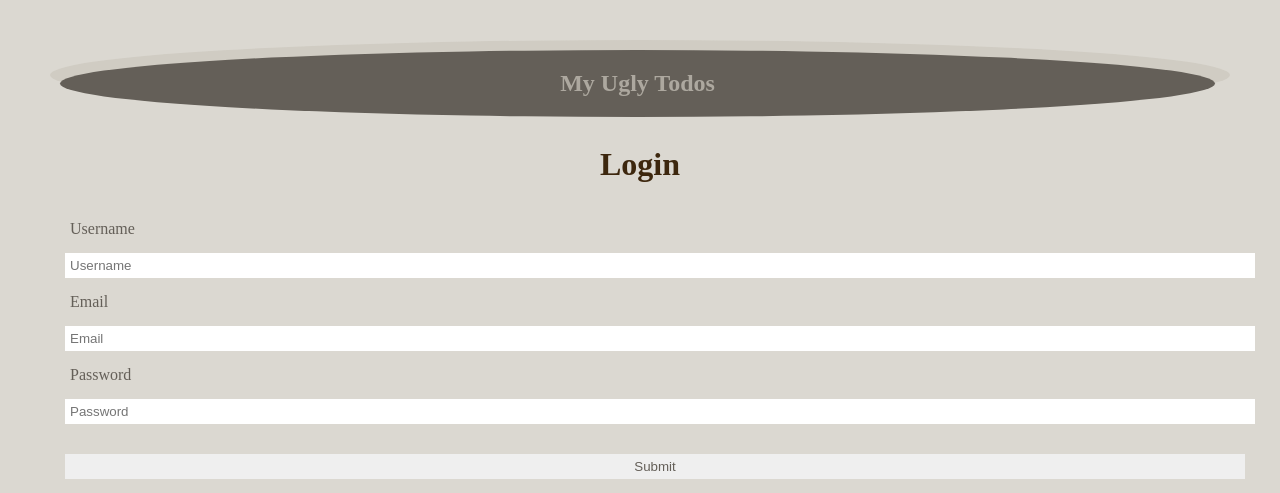
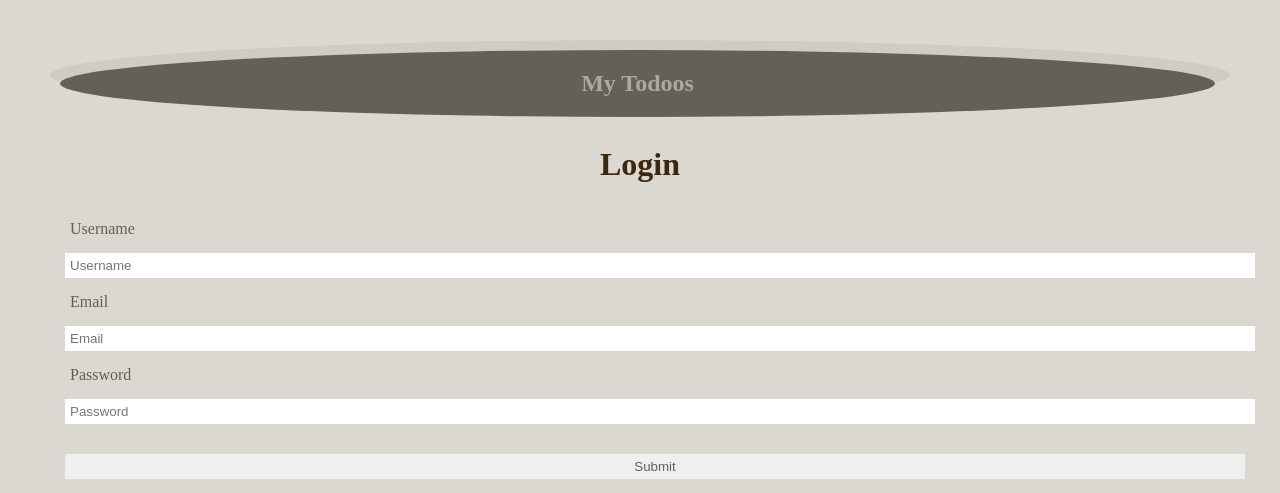
Before and after one commit to corfucius/todo, a PHP site: page /index.php in a window 1280 px wide. Shown: the top 493 px of the page. Run offline with PHP 8.4, Linux system fonts and the light colour scheme.

Commit message:
changed header

```diff
--- a/includes/header.php
+++ b/includes/header.php
@@ -5,6 +5,6 @@
 
 <form class="app-header" method="post">
     <span class="app-logo">
-    <h2>My Ugly Todos</h2>
+    <h2>My Todoos</h2>
     </span>
 </form>
```
